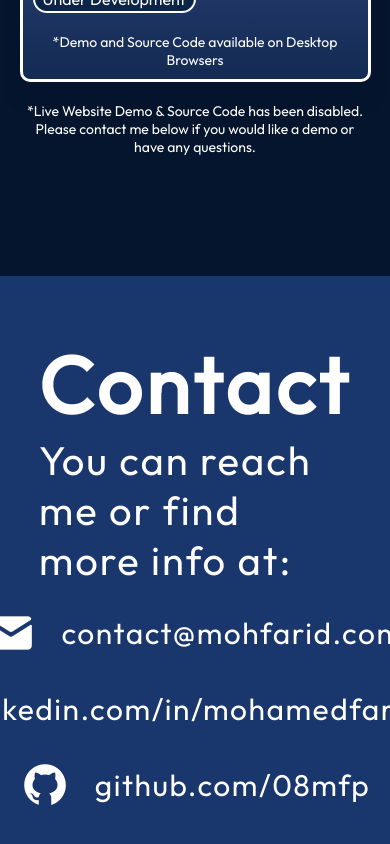
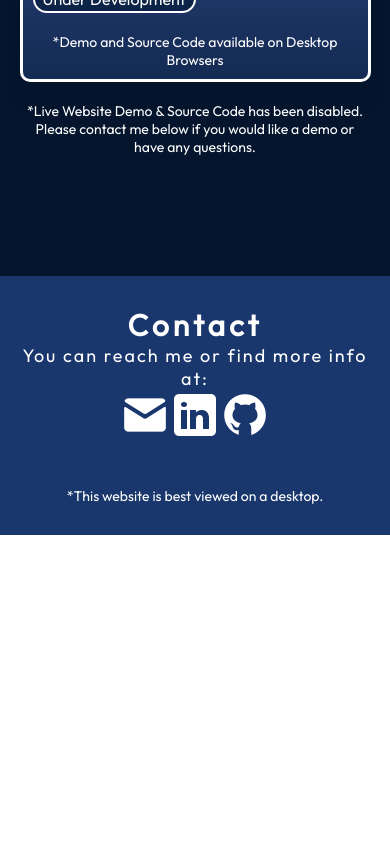
Before and after one commit to 08mfp/react-portfolio, a React (Vite) app: page / in a window 390 px wide. Shown: the part 6035-6879 px from the top of the page. After the commit the page ends 6570 px from the top, so only its background shows below. Built offline with nearby package versions, Linux system fonts and the light colour scheme.

Commit message:
updated footer dimensions and responsiveness

```diff
--- a/src/components/Contact/Contact.jsx
+++ b/src/components/Contact/Contact.jsx
@@ -1,5 +1,4 @@
 import React from "react";
-
 import styles from "./Contact.module.css";
 import { getImageUrl } from "../../utils";
 
@@ -9,6 +8,17 @@ export const Contact = () => {
       <div className={styles.text}>
         <h2>Contact</h2>
         <p>You can reach me or find more info at:</p>
+        <div className={styles.iconLinks}>
+          <a href="mailto:email.contact@mohfarid.com">
+            <img src={getImageUrl("contact/emailIcon.png")} alt="Email logo" />
+          </a>
+          <a href="https://www.linkedin.com/in/mohamedfaridpatel">
+            <img src={getImageUrl("contact/linkedinIcon.png")} alt="LinkedIn logo" />
+          </a>
+          <a href="https://www.github.com/08mfp">
+            <img src={getImageUrl("contact/githubIcon.png")} alt="Github logo" />
+          </a>
+        </div>
       </div>
       <ul className={styles.links}>
         <li className={styles.link}>
@@ -16,10 +26,7 @@ export const Contact = () => {
           <a href="mailto:email.contact@mohfarid.com">contact@mohfarid.com</a>
         </li>
         <li className={styles.link}>
-          <img
-            src={getImageUrl("contact/linkedinIcon.png")}
-            alt="LinkedIn logo"
-          />
+          <img src={getImageUrl("contact/linkedinIcon.png")} alt="LinkedIn logo" />
           <a href="https://www.linkedin.com/in/mohamedfaridpatel">linkedin.com/in/mohamedfaridpatel</a>
         </li>
         <li className={styles.link}>
@@ -27,6 +34,7 @@ export const Contact = () => {
           <a href="https://www.github.com/08mfp">github.com/08mfp</a>
         </li>
       </ul>
+      <p className={styles.disclaimer}>*This website is best viewed on a desktop.</p>
     </footer>
   );
 };
--- a/src/components/Contact/Contact.module.css
+++ b/src/components/Contact/Contact.module.css
@@ -46,19 +46,90 @@
   letter-spacing: 1.5px;
 }
 
+.icon-links {
+  display: none;
+  flex-direction: row;
+  justify-content: center;
+  gap: 20px;
+  margin-top: 20px;
+}
+
+.icon-links img {
+  width: 40px;
+  height: 40px;
+}
+
+.disclaimer {
+  display: none;
+  font-size: 14px;
+  color: var(--color-text);
+  margin-top: 20px;
+  text-align: center;
+}
+
+/*  between 831px and 1200px */
+@media screen and (min-width: 831px) and (max-width: 1200px) {
+  .text h2 {
+    font-size: 60px;
+  }
+
+  .text p {
+    font-size: 30px;
+  }
+
+  .link a {
+    font-size: 24px;
+  }
+}
+
+/*  smaller than 830px */
 @media screen and (max-width: 830px) {
   .container {
     flex-direction: column;
     gap: 23px;
+    padding: 30px 5%;
   }
 
   .text {
     display: flex;
     flex-direction: column;
     align-items: center;
+    text-align: center;
+  }
+
+  .text h2 {
+    font-size: 40px;
+  }
+
+  .text p {
+    font-size: 20px;
   }
 
   .links {
-    align-items: center;
+    display: none;
+  }
+
+  .icon-links {
+    display: flex;
+  }
+
+  .disclaimer {
+    display: block;
   }
 }
+
+/*  smaller phones */
+@media screen and (max-width: 429px) {
+  .text h2 {
+    font-size: 30px;
+  }
+
+  .text p {
+    font-size: 18px;
+  }
+
+  .icon-links img {
+    width: 30px;
+    height: 30px;
+  }
+}
```
